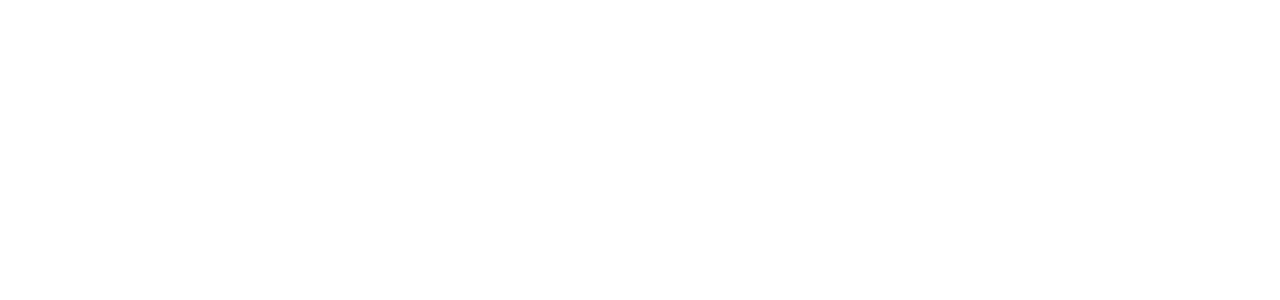
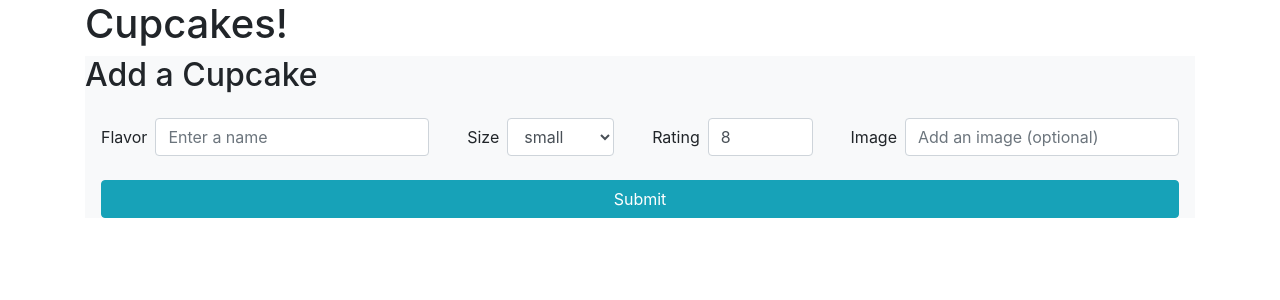
Before and after one commit to cng008/24.3_flask-cupcakes, a Flask app: page / in a window 1280 px wide. Before the commit the part shown is empty. Shown: the top 300 px of the page. Run offline with Flask 2, Linux system fonts and the light colour scheme; data that the repository does not hold is empty.

Commit message:
create frontend

```diff
--- /dev/null
+++ b/static/cupcakes.js
@@ -0,0 +1,65 @@
+const BASE_URL = 'http://127.0.0.1:5000/api';
+// http://localhost:5000/api
+
+// GENERATE CUPCAKE HTML
+function generateCupcakeHTML(cupcake) {
+  return `
+    <div class="col-3">
+      <div class="card bg-light my-4" data-cupcake-id=${cupcake.id}>
+          <img class="card-img-top" src="${cupcake.image}" alt="(no image provided)" style="width:10fr;height:200px;object-fit:cover;">
+        <div class="card-body">
+            <p class="card-text">
+                Flavor: ${cupcake.flavor} <br> Size: ${cupcake.size} <br> Rating: ${cupcake.rating} <br>
+                <button class="delete-btn btn btn-warning btn-sm text-light mt-2">Remove</button>
+            </p>
+        </div>
+      </div>
+    </div>
+    `;
+}
+
+// PUT INITIAL CUPCAKES ON PAGE
+async function fetchAllCupcakes() {
+  const res = await axios.get(`${BASE_URL}/cupcakes`);
+
+  for (let cupcakeData of res.data.cupcakes) {
+    let newCupcake = $(generateCupcakeHTML(cupcakeData));
+    $('#list').append(newCupcake);
+  }
+}
+
+// HANDLE FORM FOR ADDING NEW CUPCAKES
+$('#new-cupcake-form').on('submit', addCupcake);
+
+async function addCupcake(e) {
+  e.preventDefault();
+  let flavor = $('#cupcakeFlavor').val();
+  let size = $('#cupcakeSize').val();
+  let rating = $('#cupcakeRating').val();
+  let image = $('#cupcakeImage').val();
+
+  const res = await axios.post(`${BASE_URL}/cupcakes`, {
+    flavor,
+    rating,
+    size,
+    image
+  });
+
+  let newCupcake = $(generateCupcakeHTML(res.data.cupcake));
+  $('#list').append(newCupcake);
+  $('#new-cupcake-form').trigger('reset');
+}
+
+// HANDLE DELETE CUPCAKES
+$('#list').on('click', '.delete-btn', deleteCupcake);
+
+async function deleteCupcake(e) {
+  e.preventDefault();
+  let $cupcake = $(e.target).parent().parent().parent();
+  let cupcakeId = $cupcake.attr('data-cupcake-id');
+
+  await axios.delete(`${BASE_URL}/cupcakes/${cupcakeId}`);
+  $cupcake.remove();
+}
+
+$(fetchAllCupcakes);
--- a/templates/index.html
+++ b/templates/index.html
@@ -3,15 +3,50 @@
 <head>
     <meta charset="UTF-8">
     <meta name="viewport" content="width=device-width, initial-scale=1.0">
+    <link rel="stylesheet" href="https://cdn.jsdelivr.net/npm/bootstrap@4.0.0/dist/css/bootstrap.min.css" integrity="sha384-Gn5384xqQ1aoWXA+058RXPxPg6fy4IWvTNh0E263XmFcJlSAwiGgFAW/dAiS6JXm" crossorigin="anonymous">
     <title>Cupcakes!</title>
 </head>
 <body>
+    <div class="container">
+        <h1>Cupcakes!</h1>
+        <div class="row" id="list">
+            <!-- cupcake data from cupcakes.js goes here -->
+        </div>
+    </div>
 
-    <ul>
-        {% for cupcake in cupcakes %}
-        <li>{{cupcake}}</li>
-        {% endfor %}
-    </ul>
+<!-- form start -->
+    <div class="container">
+        <form class="bg-light mb-5" id="new-cupcake-form">
+            <h2>Add a Cupcake</h2>
+            <div class="form-inline d-flex justify-content-lg-between">
+                <div class="form-group m-3">
+                    <label for="cupcakeFlavor" class="mr-2">Flavor</label>
+                    <input type="text" class="form-control" id="cupcakeFlavor" placeholder="Enter a name">
+                </div>
+                <div class="form-group m-3">
+                    <label for="cupcakeSize" class="mr-2">Size</label>
+                    <select class="form-control" id="cupcakeSize">
+                        <option>small</option>
+                        <option>medium</option>
+                        <option>large</option>
+                    </select>
+                </div>
+                <div class="form-group m-3">
+                    <label for="cupcakeRating" class="mr-2">Rating</label>
+                    <input type="number" class="form-control" id="cupcakeRating" value="8" min="1" max="10">
+                </div>
+                <div class="form-group m-3">
+                    <label for="cupcakeImage" class="mr-2">Image</label>
+                    <input type="url" class="form-control" id="cupcakeImage" placeholder="Add an image (optional)">
+                </div>
+            <button type="submit" class="btn btn-info btn-block mt-2 mx-3" style="justify-content:space-between;">Submit</button>
+            </div>
+        </form>
+    </div>
+<!-- form end -->
 
+    <script src="https://unpkg.com/jquery"></script>
+    <script src="https://unpkg.com/axios/dist/axios.js"></script>
+    <script src="/static/cupcakes.js"></script>
 </body>
 </html>
```
Also changed, not shown: seed.py (+8 -1 lines).
